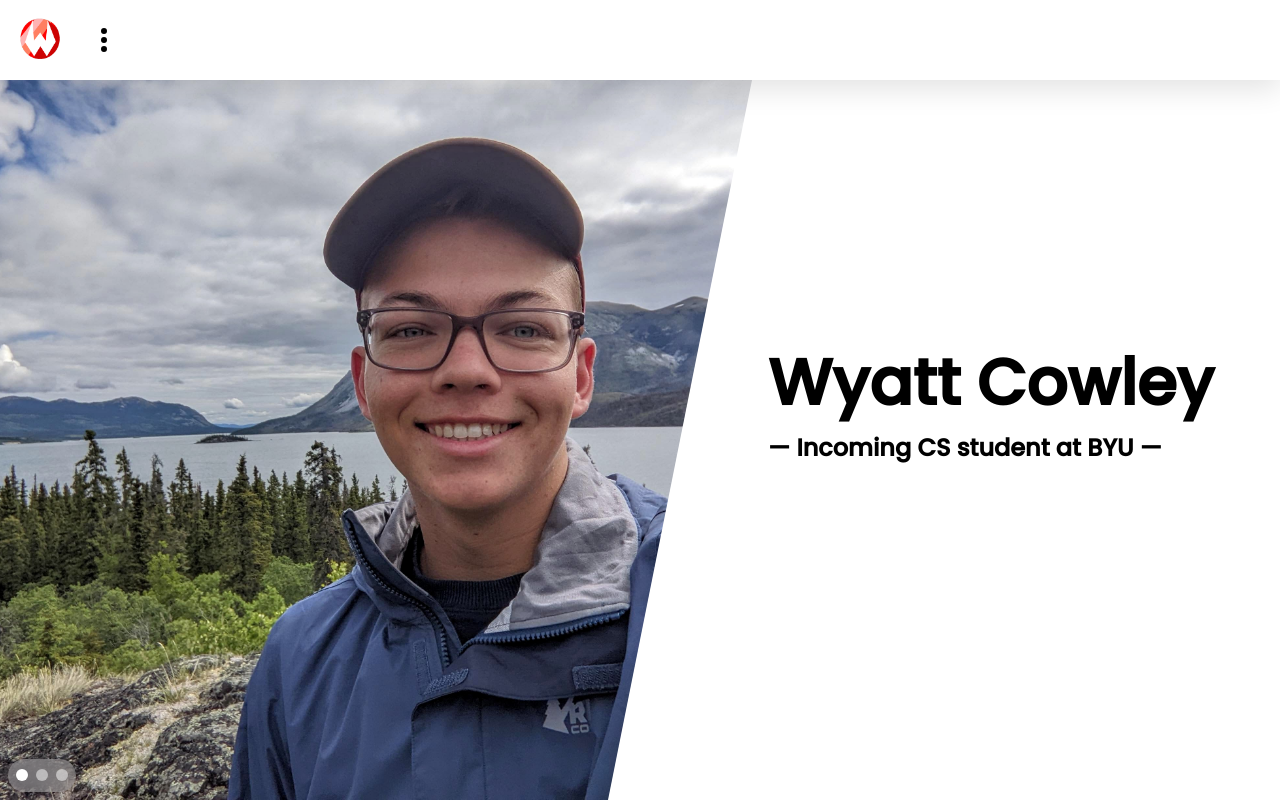
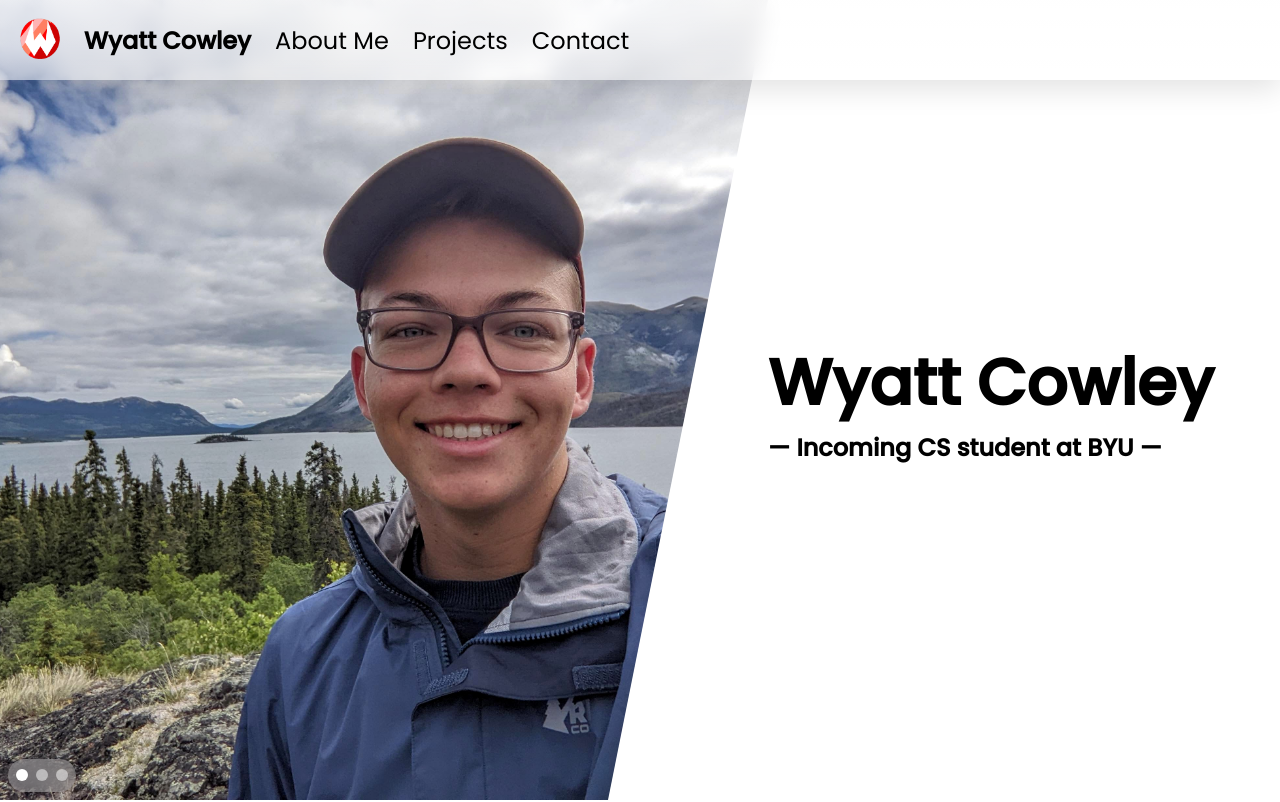
Before and after one commit to wycowley/wycowley.github.io, a Vue app: page / in a window 1280 px wide. Shown: the top 802 px of the page. Built offline with nearby package versions, Linux system fonts and the light colour scheme.

Commit message:
completed contact

```diff
--- a/src/contact/Contact.vue
+++ b/src/contact/Contact.vue
@@ -9,16 +9,16 @@ import { mdiEmail } from "@mdi/js";
     <div class="contact-container">
         <div class="contact-gradient"></div>
         <div class="icon-container">
-            <a>
+            <a href="https://github.com/wycowley" target="_blank">
                 <svg viewBox="0 0 24 24"><path :d="mdiGithub"></path></svg>
             </a>
-            <a>
+            <a href="https://www.linkedin.com/in/wyatt-cowley-a93505239/" target="_blank">
                 <svg viewBox="0 0 24 24"><path :d="mdiLinkedin"></path></svg>
             </a>
-            <a>
+            <a href="mailto:wycowley@gmail.com" target="_blank">
                 <svg viewBox="0 0 24 24"><path :d="mdiEmail"></path></svg>
             </a>
-            <a>
+            <a href="https://www.instagram.com/wycowley/" target="_blank">
                 <svg viewBox="0 0 24 24"><path :d="mdiInstagram"></path></svg>
             </a>
         </div>
--- a/src/navbar/Navbar.vue
+++ b/src/navbar/Navbar.vue
@@ -2,8 +2,8 @@
 import { onMounted, onBeforeUnmount, ref, watch } from "vue";
 import { scroll } from "../Scroll.js";
 import { mdiDotsVertical } from "@mdi/js";
-const atTop = ref(window.innerHeight > 650);
-const mobile = ref(window.innerHeight > 650);
+const atTop = ref(window.innerHeight < 650);
+const mobile = ref(window.innerHeight < 650);
 const active = ref(false);
 
 window.addEventListener("resize", () => {
```
